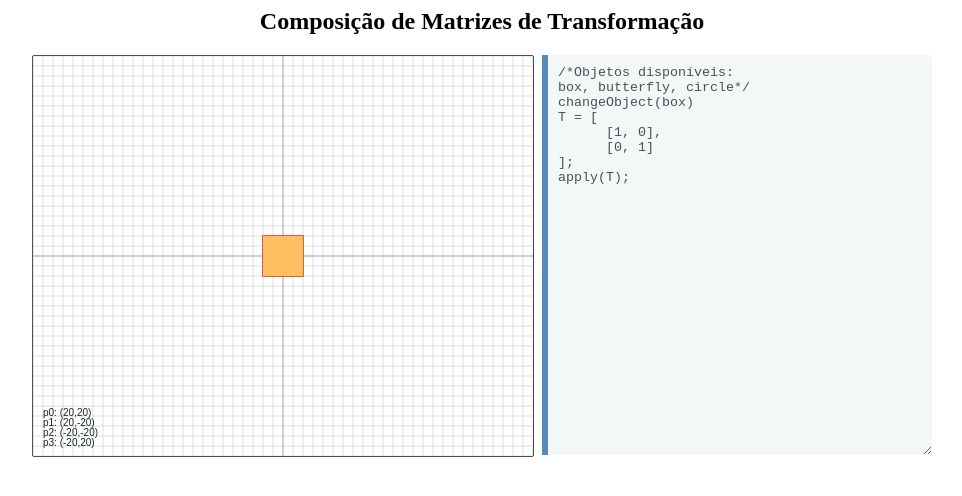
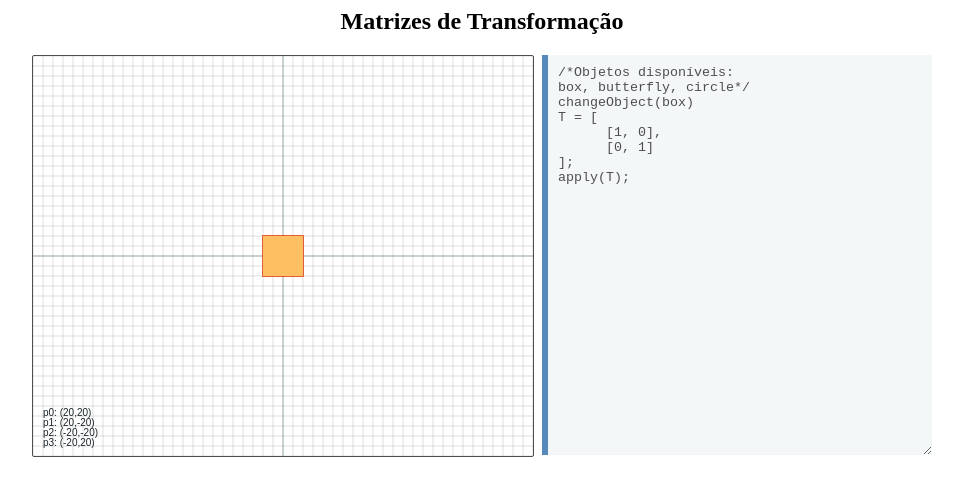
Before and after one commit to suzanamatos/composicaomatrizes2D, a plain HTML site: page index.html in a window 1280 px wide. Shown: the whole page, without its empty margins (158-1120 px from the left). Drawn offline with Linux system fonts and the light colour scheme.

Commit message:
Update index.html
Matrizes de transformação

```diff
--- a/index.html
+++ b/index.html
@@ -33,7 +33,7 @@
 
   <article>
     <header>
-      <center><h1>Composição de Matrizes de Transformação</h1></center>
+      <center><h1>Matrizes de Transformação</h1></center>
     </header>
     <canvas id="canvas" width="500" height="400" class="playable-canvas"></canvas>
     <textarea id="code" class="playable-code">
```
